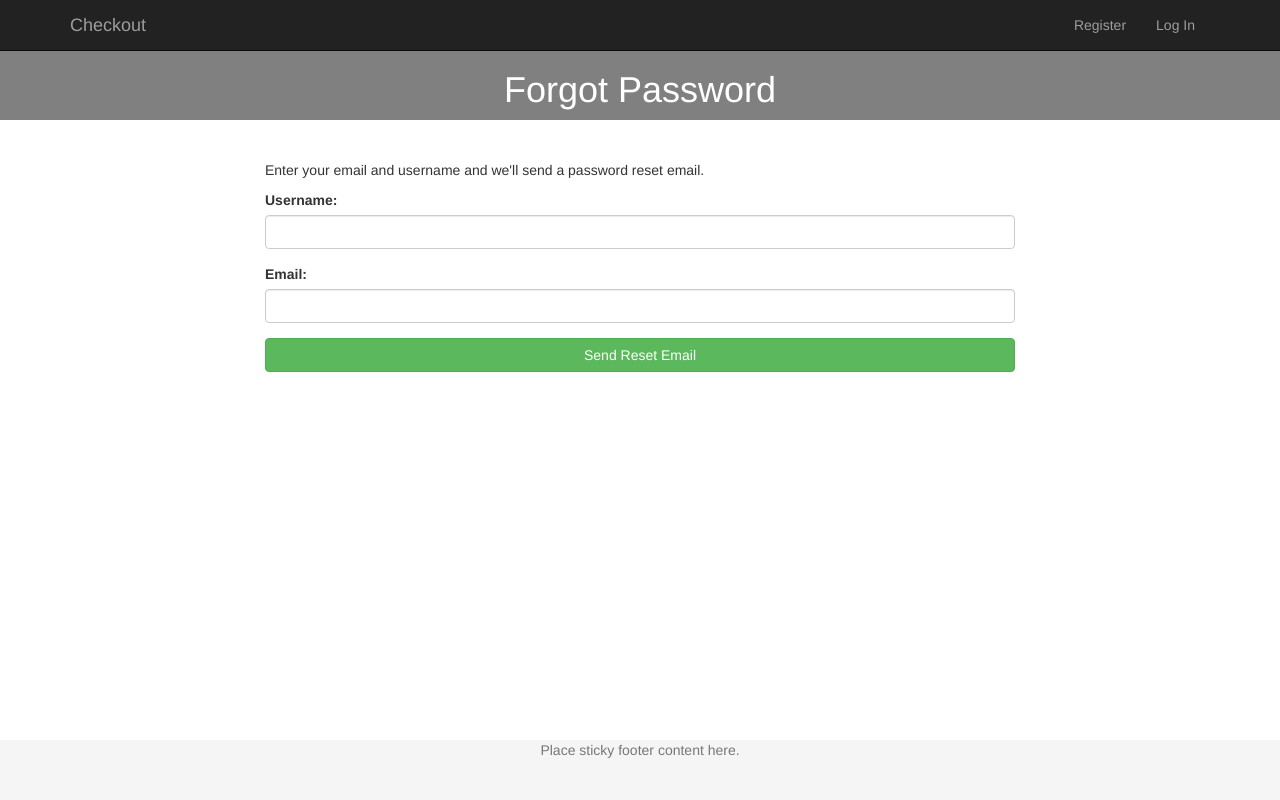
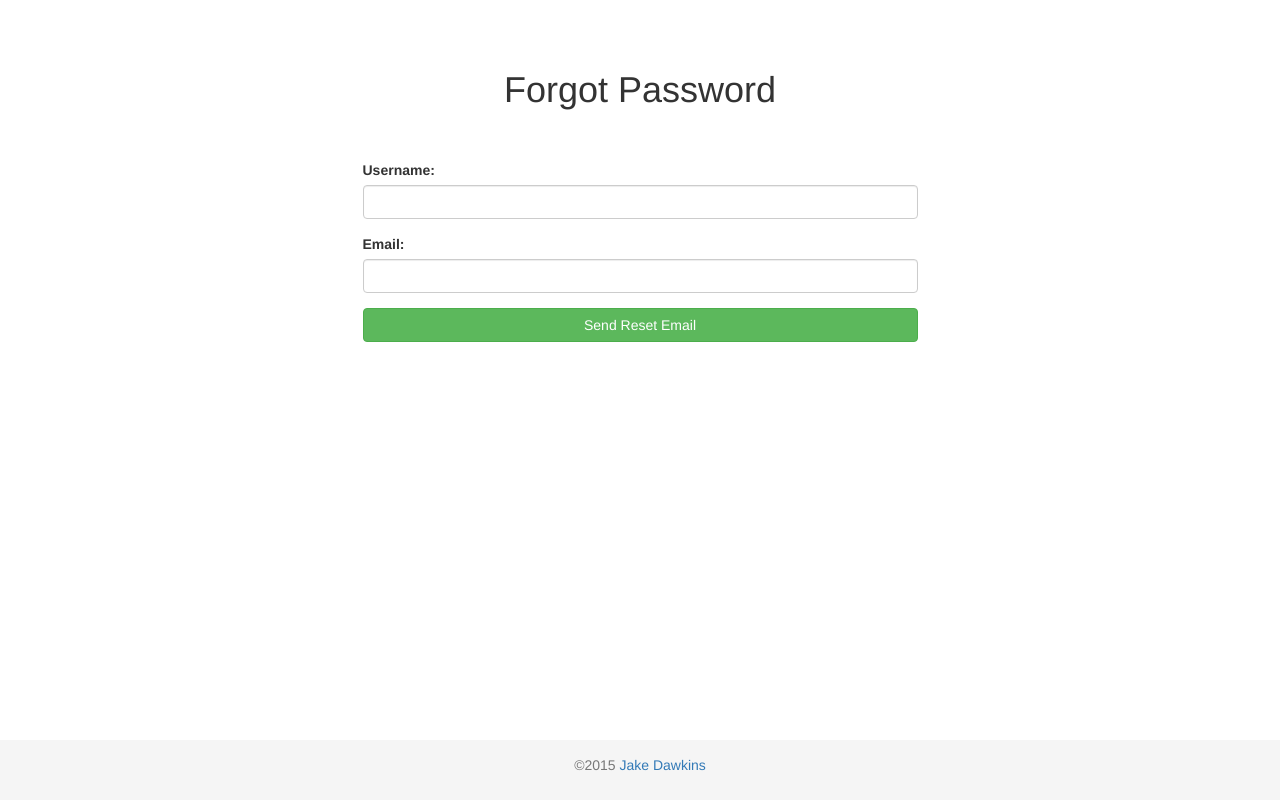
Before and after one commit to JakeDawkins/Checkout, a PHP site: page /forgot-password.php in a window 1280 px wide. Run offline with PHP 8.4, Linux system fonts and the light colour scheme; data that the repository does not hold is empty.

Commit message:
fixed nav/footer temporarily.

```diff
--- a/public_html/forgot-password.php
+++ b/public_html/forgot-password.php
@@ -136,13 +136,14 @@ if(!empty($_POST)) {
 </head>
 <body>
 	<!-- IMPORT NAVIGATION -->
-	<?php include('templates/bs-nav.php'); ?>
+	<?php //include('templates/bs-nav.php'); ?>
 
     <!-- HEADER -->
-    <div class="container-fluid gray">
+    <div class="container-fluid">
         <div class="row">
             <div class="col-lg-12 text-center">
                 <h1>Forgot Password</h1>
+                <!-- <p class="lead">Enter your email and username and we'll send a password reset email.</p> -->
             </div>
         </div><!-- end row -->
     </div><!-- end container -->
@@ -151,10 +152,9 @@ if(!empty($_POST)) {
 
     <div class="container">
         <div class="row">
-            <div class="col-sm-8 col-sm-offset-2">
+            <div class="col-sm-6 col-sm-offset-3">
     			<?php echo resultBlock($errors,$successes);
 				echo "<form name='newLostPass' action='".$_SERVER['PHP_SELF']."' method='post'>"; ?>
-					<p>Enter your email and username and we'll send a password reset email.</p>
 					<div class='form-group'>
 						<label class='control-label'>Username:</label>
 						<input class='form-control' type='text' name='username' />
--- a/public_html/gear-item.php
+++ b/public_html/gear-item.php
@@ -69,8 +69,6 @@
                             }
                             echo "<a class='btn btn-primary' href='edit-gear.php?gear_id=" . $gear_id . "'>Edit</a> &nbsp;&nbsp;";
                             echo "<a class='btn btn-danger' href='gear-item.php?deleteGearItem=" . $gear_id . "'>Delete</a>";
-                            //TODO
-                            //echo "<strong>Status:</strong> " . $gear_id . "<br />";
                         ?>
                         </p>
                     </div>
--- a/public_html/templates/bs-footer.php
+++ b/public_html/templates/bs-footer.php
@@ -1,5 +1,5 @@
-    <footer class="footer">
+    <footer class="footer" style="padding-top: 15px;">
       <div class="container text-center">
-        <p class="text-muted">Place sticky footer content here.</p>
+        <p class="text-muted">&copy;2015 <a href="http://jakedawkins.com">Jake Dawkins</a></p>
       </div>
     </footer>
--- a/public_html/templates/bs-nav.php
+++ b/public_html/templates/bs-nav.php
@@ -19,10 +19,9 @@
 	                    //Logged in: show all links
 	                    //logged out: show login link only
 	                   	if(isset($loggedInUser->user_id)){
-       	                    echo '<li><a href="inventory.php">Inventory</a></li>';
-                    		echo '<li><a href="checkouts.php">Checkouts</a></li>';
+       	                    echo '<li><a href="checkouts.php">Checkouts</a></li>';
+                            echo '<li><a href="inventory.php">Inventory</a></li>';
 	                   		echo '<li class="dropdown">'; ?>
-                            <!-- <li class="dropdown"><a href="account.php">Account</a></li> -->
                                 <a href="#" class="dropdown-toggle" data-toggle="dropdown" role="button" aria-haspopup="true" aria-expanded="false">Account <span class="caret"></span></a>
                                 <ul class="dropdown-menu">
                                     <li class="dropdown-header">User Options</li>
@@ -48,10 +47,9 @@
                             echo '<li><a href="login.php">Log In</a></li>';
                         }
                     ?>
-
                 </ul>
             </div>
-            <!-- /.navbar-collapse -->
+            <!-- end navbar-collapse -->
         </div>
-        <!-- /.container -->
+        <!-- end container -->
     </nav>
```
Also changed, not shown: public_html/edit-checkout.php (+5 -5 lines), public_html/login.php (+7 -2 lines), public_html/test.php (+0 -22 lines).
